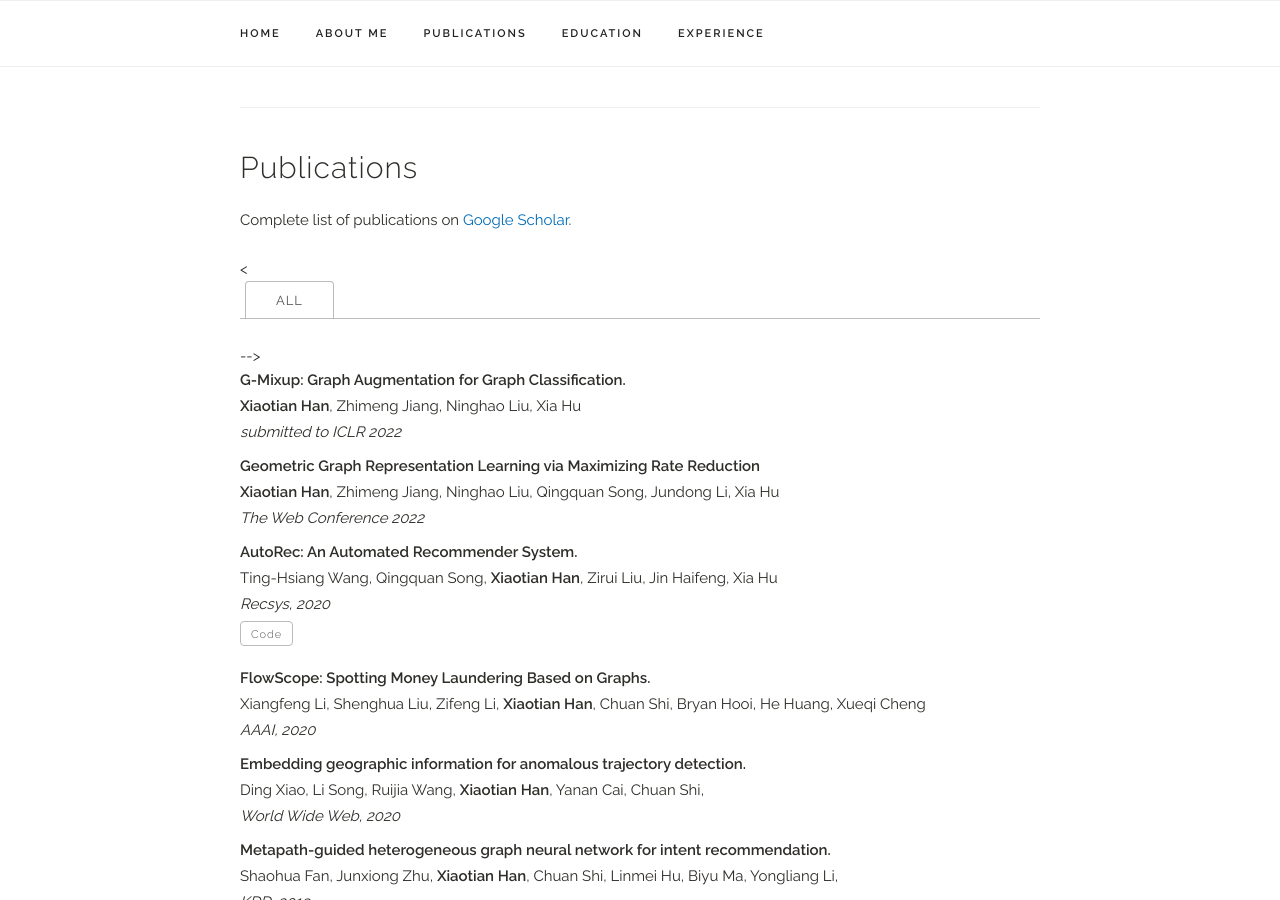
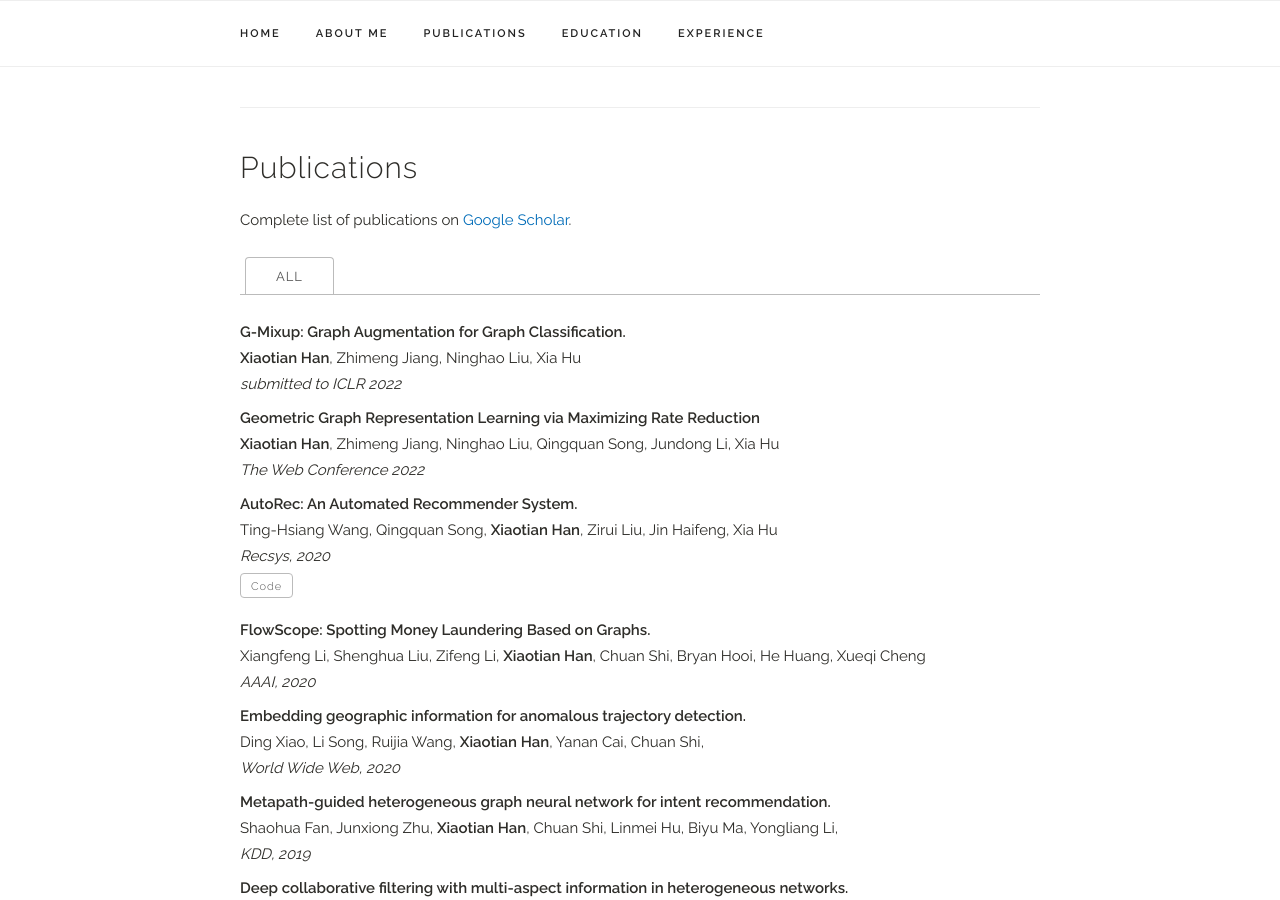
Before and after one commit to IshmamShah/IshmamShah.github.io, a Jekyll site: the page built from index.html, in a window 1280 px wide and 900 px high, scrolled down 972 px. Built offline with Jekyll 4.4.1, drawn with Linux system fonts in a browser that asks for light colours; a style sheet for code colours, icons or effects is not loaded.

Commit message:
Update index.html

```diff
--- a/index.html
+++ b/index.html
@@ -65,7 +65,7 @@ title: Home
 
 <p>Complete list of publications on <a href="https://scholar.google.com/citations?user=ZAS3NtMAAAAJ&hl=en" target="Google Scholar">Google Scholar</a>.</p>
 
-  <
+
   <ul class="tab-nav">
     <!--<li><div class="button active" data-ref="#papers-selected">Selected</div></li> -->
     <li><div class="button" data-ref="#papers-all">All</div></li>
@@ -112,7 +112,7 @@ title: Home
       {% endfor %}
     </div> -->
 
-    <div class="tab-pane" id="papers-all"> -->
+    <div class="tab-pane" id="papers-all">
 
       {% for paper in site.data.publications.papers %}
         <div class="paper">
```
